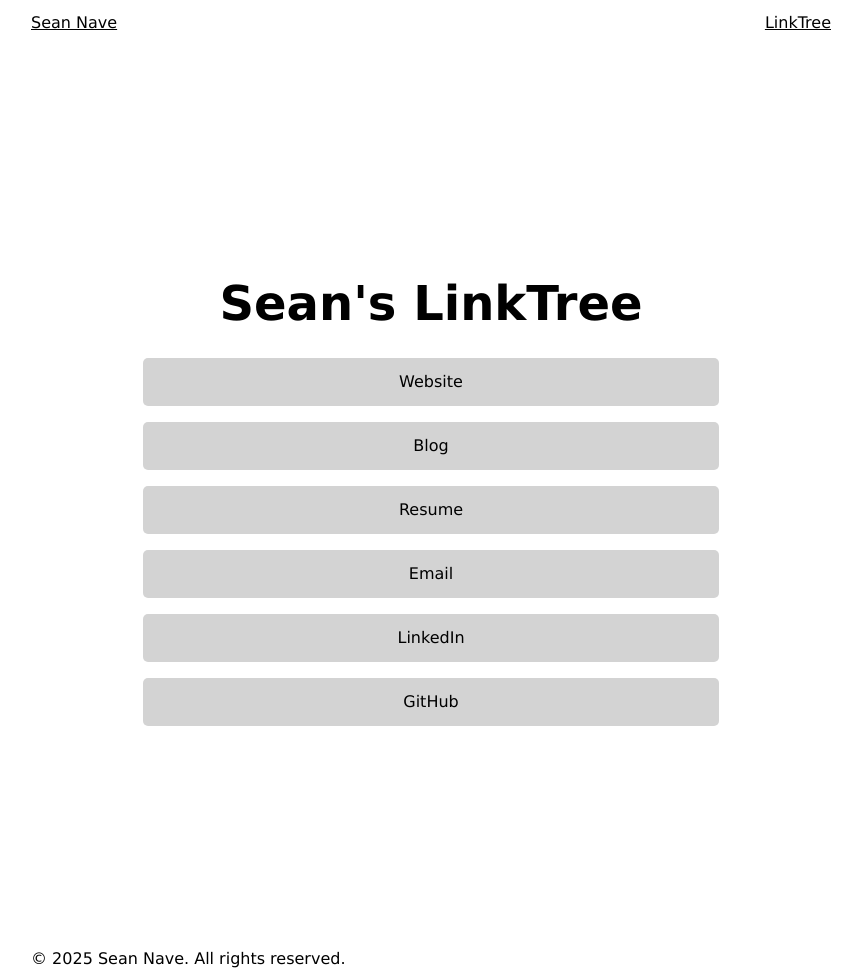
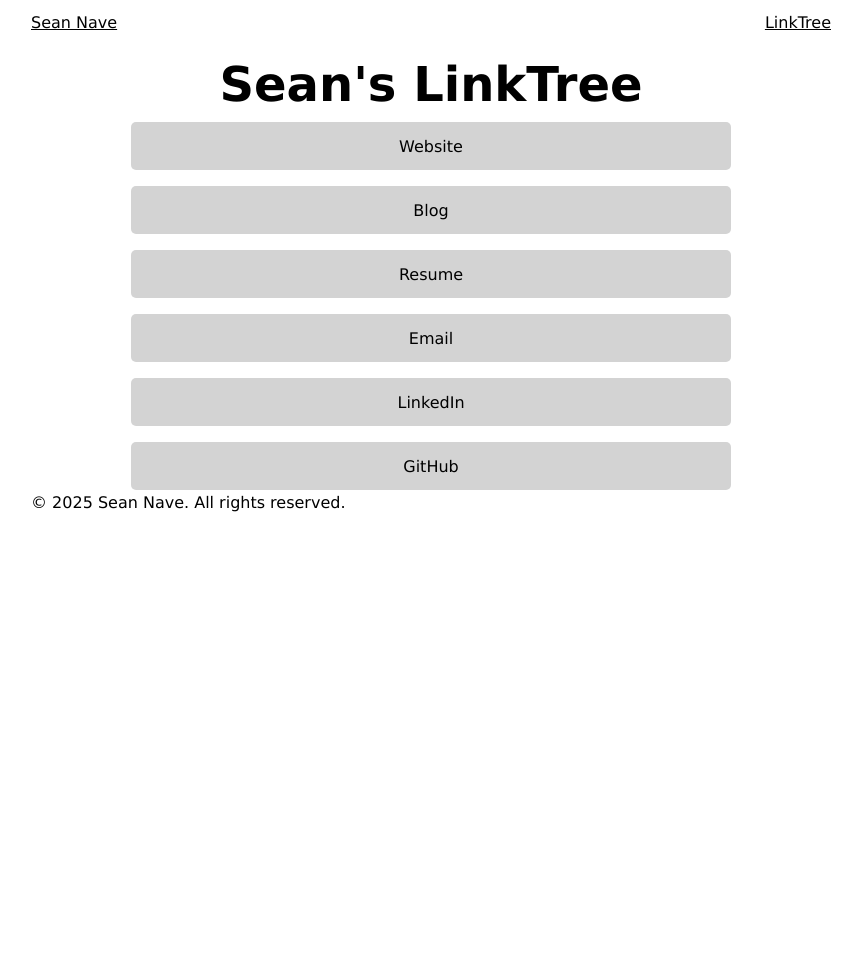
Before and after one commit to seannave211/personal_web, a Jekyll site: the page built from linktree.html, in a window 1280 px wide. Shown: the whole page, without its empty margins (209-1070 px from the left). Built offline with Jekyll 4.4.1, drawn with Linux system fonts in a browser that asks for light colours; after the commit the page ends 900 px from its top, so only the background shows below that.

Commit message:
feat: revise the body tag height

```diff
--- a/assets/css/universal.css
+++ b/assets/css/universal.css
@@ -18,6 +18,8 @@
     font-family: var(--font-family);
     font-size: 16px;
     line-height: 1.6;
+    min-height: 100vh;
+    min-height: 100dvh;
 }
 
 header {
@@ -28,19 +30,6 @@
     background: lightgray;
     border-radius: 5px;
     padding: 3px;
-}
-
-.section {
-    min-height: 100dvh;
-    min-height: 100vh;
-    scroll-snap-align: start;
-    display: flex;
-    flex-direction: column;
-    align-items: center;
-    justify-content: center;
-    gap: 1rem;
-    padding: 0 1rem;
-    text-align: center;
 }
 
 .page_header__link {
```
